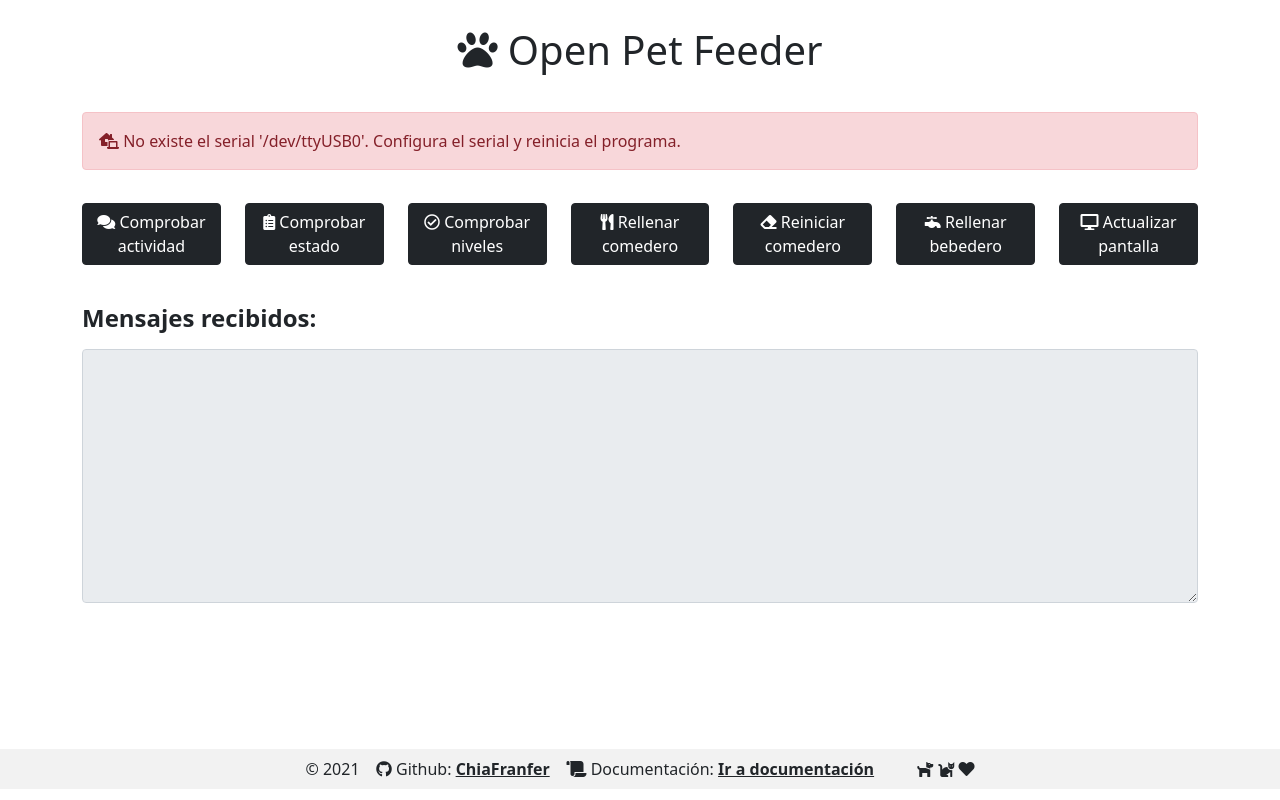
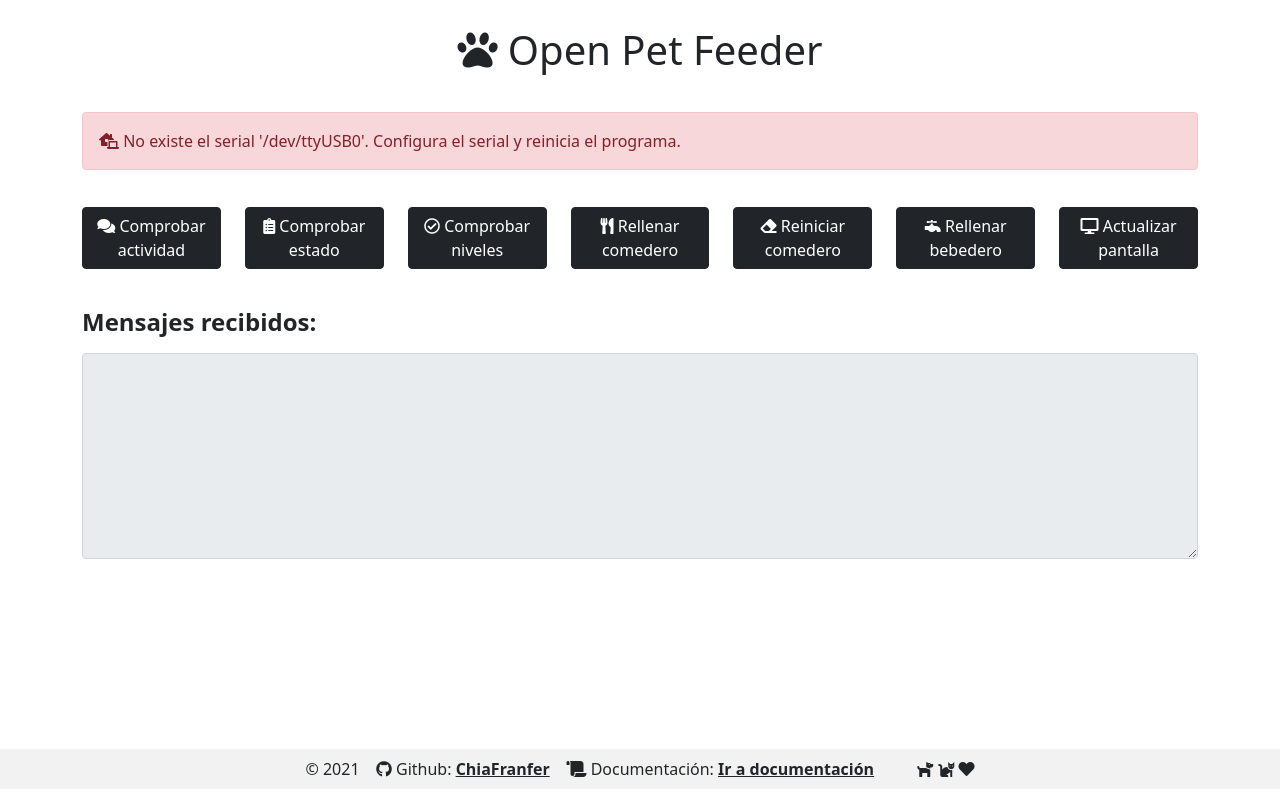
Before and after one commit to ChiaFranfer/open-pet-feeder, a Flask app: page / in a window 1280 px wide. Run offline with Flask 2, Linux system fonts and the light colour scheme; some libraries are stand-ins or nearby versions.

Commit message:
pruebas de campo section updated

```diff
--- a/code/webpage/templates/index.html
+++ b/code/webpage/templates/index.html
@@ -31,26 +31,26 @@
 
             <div class="row" style="text-align: center;">
                 <div class="col">
-                    <button type="button" class="btn btn-dark" id="send_ping" value="ping"><i class="fas fa-comments"></i>  Comprobar actividad</button>
+                    <button type="button" class="btn btn-dark mt-1" id="send_ping" value="ping"><i class="fas fa-comments"></i>  Comprobar actividad</button>
                 </div>
                 <div class="col">
-                    <button type="button" class="btn btn-dark" id="send_status" value="status"><i class="fas fa-clipboard-list"></i>  Comprobar estado</button>
+                    <button type="button" class="btn btn-dark mt-1" id="send_status" value="status"><i class="fas fa-clipboard-list"></i>  Comprobar estado</button>
                 </div>
                 <div class="col">
-                    <button type="button" class="btn btn-dark" id="send_check_levels" value="check_levels"> <i class="far fa-check-circle"></i>  Comprobar niveles</button>
+                    <button type="button" class="btn btn-dark mt-1" id="send_check_levels" value="check_levels"> <i class="far fa-check-circle"></i>  Comprobar niveles</button>
                 </div>
                 <div class="col">
-                    <button type="button" class="btn btn-dark" id="send_comedero" value="rellenar_comedero"><i class="fas fa-utensils"></i> Rellenar comedero</button>
+                    <button type="button" class="btn btn-dark mt-1" id="send_comedero" value="rellenar_comedero"><i class="fas fa-utensils"></i> Rellenar comedero</button>
                 </div>
                 <div class="col">
-                    <button type="button" class="btn btn-dark" id="send_reset_comedero" value="reset_comedero"><i class="fas fa-eraser"></i> Reiniciar comedero</button>
+                    <button type="button" class="btn btn-dark mt-1" id="send_reset_comedero" value="reset_comedero"><i class="fas fa-eraser"></i> Reiniciar comedero</button>
                 </div>
                 <div class="col">
-                    <button type="button" class="btn btn-dark" id="send_bebedero" value="rellenar_bebedero"><i class="fas fa-faucet"></i> Rellenar bebedero</button>
+                    <button type="button" class="btn btn-dark mt-1" id="send_bebedero" value="rellenar_bebedero"><i class="fas fa-faucet"></i> Rellenar bebedero</button>
                 </div>
 
                 <div class="col">
-                    <button type="button" class="btn btn-dark" id="send_oled" value="update_oled"><i class="fas fa-desktop"></i> Actualizar pantalla</button>
+                    <button type="button" class="btn btn-dark mt-1" id="send_oled" value="update_oled"><i class="fas fa-desktop"></i> Actualizar pantalla</button>
                 </div>
             </div>
         </div>
@@ -58,12 +58,12 @@
         <div class="container" style="margin-top: 3%;">
             <div class="console">
                 <label class="form-label" for="receive"> <h4> <b>Mensajes recibidos:</b> </h4>  </label>
-                <textarea readonly class="form-control" name="receive" id="receive" rows="10"></textarea>
+                <textarea readonly class="form-control" name="receive" id="receive" rows="8" style="width: 100%; height: auto;"></textarea>
             </div>
         </div>
 
         <!-- Footer -->
-        <div class="footer fixed-bottom mt-auto py-4">
+        <div class="footer fixed-bottom mt-4 py-4">
             <div class="text-center p-2" style="background-color: rgba(0, 0, 0, 0.05); margin-bottom: -1%;">
                 © 2021  <i class="fab fa-github" style="margin-left: 1%;"></i> Github:
                 <a class="text-reset fw-bold" href="https://github.com/ChiaFranfer">ChiaFranfer</a>
--- a/memoria/quick_notes_memoria.txt
+++ b/memoria/quick_notes_memoria.txt
@@ -95,3 +95,9 @@ https://www.circuitbasics.com/basics-uart-communication/
 			\label{LPWANs vs otros}
 		\end{center}
 	\end{figure}
+
+## Copiar código a memoria
+
+\begin{lstlisting}[language=C]
+
+\end{lstlisting}
```
Also changed, not shown: memoria/img/prueba_lora_protoboard.png (added), memoria/img/prueba_lora_protoboard_oled.png (added), 3 other files.
